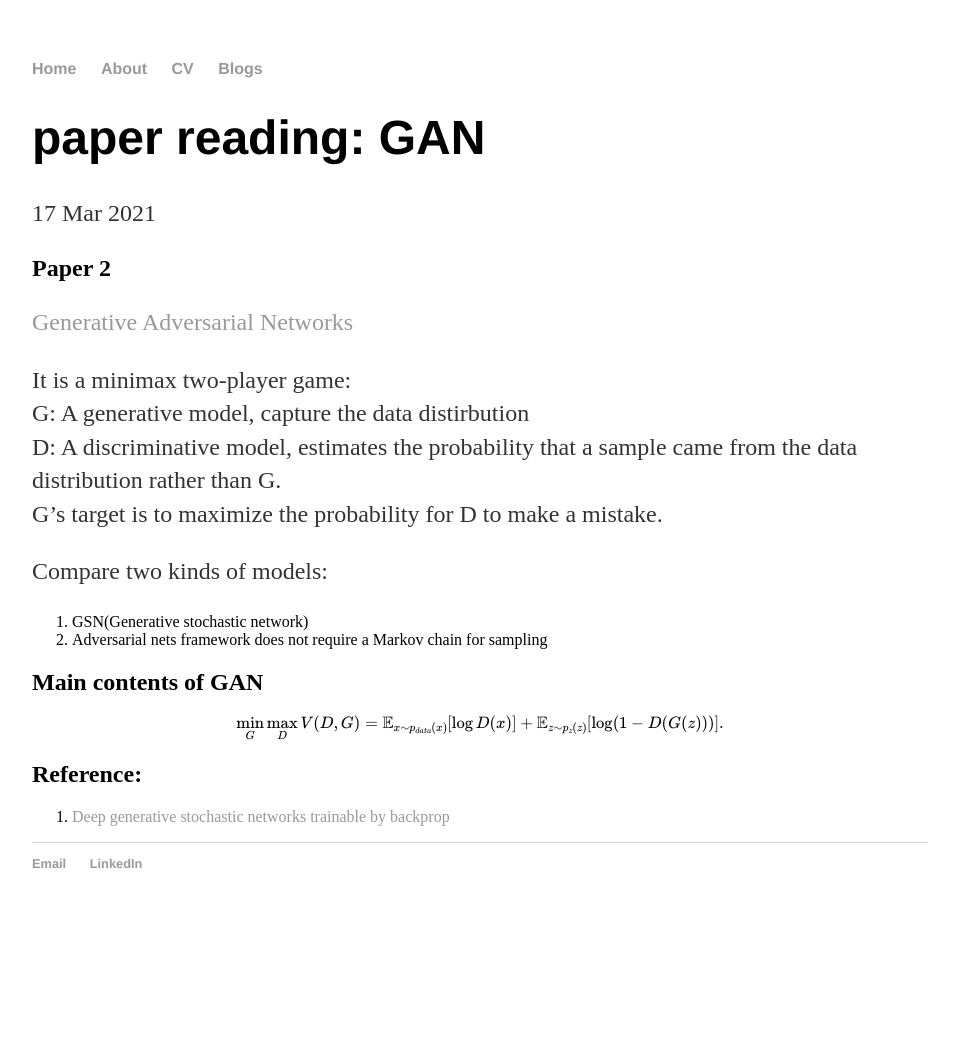
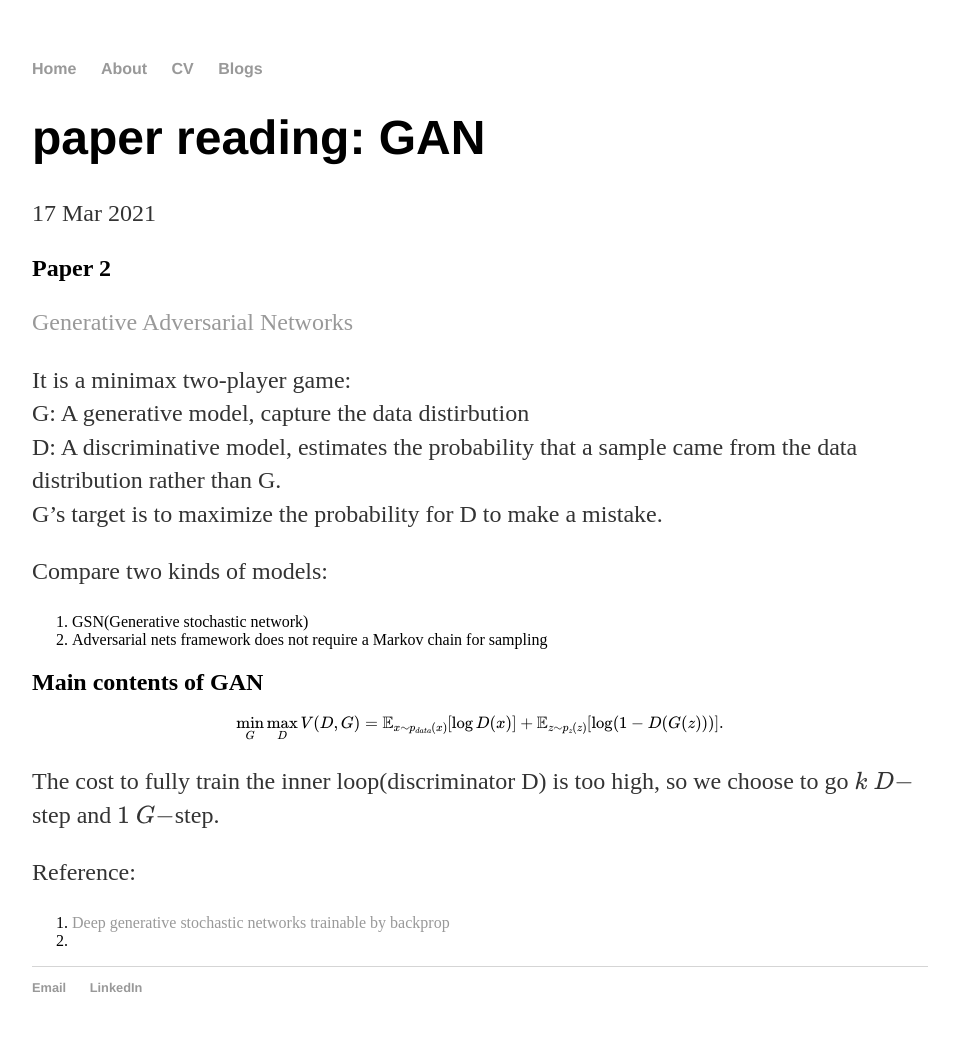
Before and after one commit to radarFudan/radarFudan.github.io, a Jekyll site: the page built from _posts/2021-03-17-paper-reading-GAN.md, in a window 1280 px wide. Shown: the whole page, without its empty margins (160-1119 px from the left). Built offline with Jekyll 4.4.1, drawn with Linux system fonts in a browser that asks for light colours; formulas are drawn with MathJax 3; before the commit the page ends 931 px from its top, so only the background shows below that.

Commit message:
Stash solved

```diff
--- a/_posts/2021-03-17-paper-reading-GAN.md
+++ b/_posts/2021-03-17-paper-reading-GAN.md
@@ -21,5 +21,8 @@ Compare two kinds of models:
 
 $$\min_G \max_D V(D, G) = \mathbb{E}_{x \sim p_{data}(x)} [\log D(x)] + \mathbb{E}_{z \sim p_z(z)}[\log(1 - D(G(z)))].$$
 
-## Reference:
+The cost to fully train the inner loop(discriminator D) is too high, so we choose to go $k$ $D-$step and $1$ $G-$step.
+
+Reference:
 1. [Deep generative stochastic networks trainable by backprop](https://arxiv.org/abs/1306.1091)
+2.
--- a/index.html
+++ b/index.html
@@ -8,9 +8,9 @@ title: Wang Shida
         I'm fortunate to be advised by Professor <a href="https://discovery.nus.edu.sg/9699-qianxiao-li">Li Qianxiao</a>. Before that, I studied math at Fudan University. <br>
         My research interests are about machine learning, algorithms, control theory and related optimization problems. </p>
 
-    <p><em>Educational Background</em>: <p>
-    <p> Ph.D. in Mathematics, National University of Singapore, Singapore, 2020-now<br>
-        B.S. in Mathematics, Fudan University, Shanghai, China, 2016-2020</p>
+    <p><em>Educational Background</em>: <br>
+           Ph.D. in Mathematics, National University of Singapore, Singapore, 2020-now<br>
+           B.S. in Mathematics, Fudan University, Shanghai, China, 2016-2020</p>
 
     <p><em>Manuscripts</em>: to be finished</p>
 
```
Also changed, not shown: _posts/2021-03-17-latex-on-github-page.md (+1 -1 lines).
